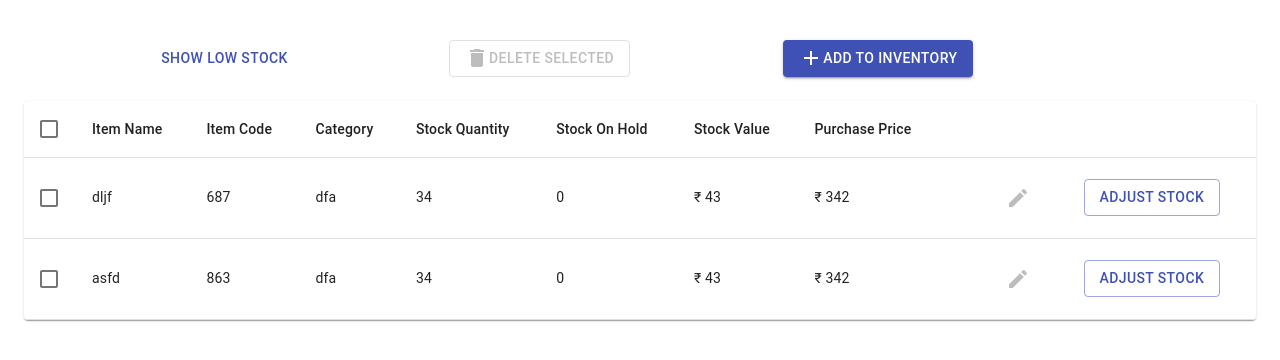
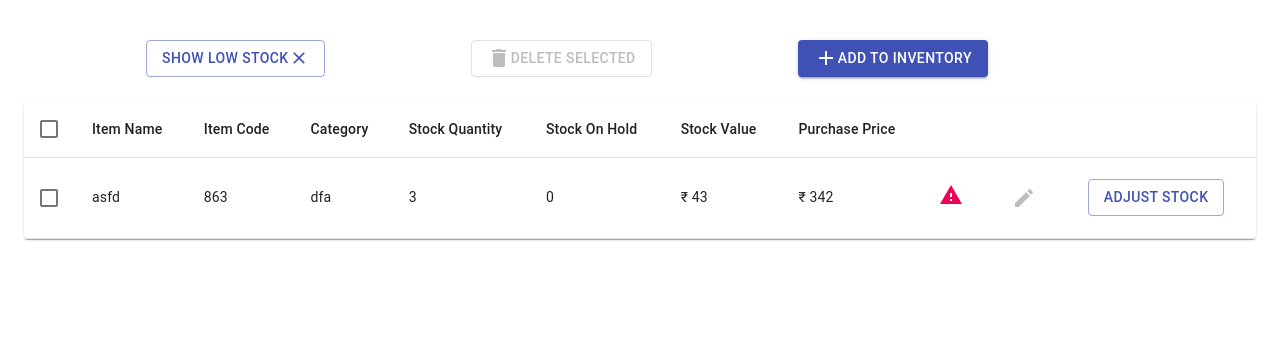
Before and after one commit to PriyaBihani/Solar-ladder-task, a React (Create React App) app in the folder client/: page / in a window 1280 px wide. Both pictures are taken after a click on the button "SHOW LOW STOCK". Shown: the top 360 px of the page. Built offline with nearby package versions, Linux system fonts and the light colour scheme.

Commit message:
fix: show low stock

```diff
--- a/client/src/App.js
+++ b/client/src/App.js
@@ -1,13 +1,57 @@
 import { useState } from 'react';
 import { Inventory, Actions } from './components';
 
+const data = [
+	{
+		id: 1,
+		itemName: 'dljf',
+		itemCode: 687,
+		category: 'dfa',
+		stockQuantity: 34,
+		stockOnHold: 0,
+		stockValue: 43,
+		price: 342,
+		lowStockUnits: 1,
+	},
+	{
+		id: 2,
+		itemName: 'asfd',
+		itemCode: 863,
+		category: 'dfa',
+		stockQuantity: 34,
+		stockOnHold: 0,
+		stockValue: 43,
+		price: 342,
+		lowStockUnits: 1,
+	},
+	{
+		id: 3,
+		itemName: 'asfd',
+		itemCode: 863,
+		category: 'dfa',
+		stockQuantity: 3,
+		stockOnHold: 0,
+		stockValue: 43,
+		price: 342,
+		lowStockUnits: 3,
+	},
+];
+
 const App = () => {
 	const [selected, setSelected] = useState([]);
-
+	const [showLowStock, setShowLowStock] = useState(false);
 	return (
 		<div className='App'>
-			<Actions />
-			<Inventory selected={selected} setSelected={setSelected} />
+			<Actions setShowLowStock={setShowLowStock} showLowStock={showLowStock} />
+			<Inventory
+				selected={selected}
+				setSelected={setSelected}
+				data={
+					showLowStock
+						? data.filter((item) => item.stockQuantity <= item.lowStockUnits)
+						: data
+				}
+			/>
 		</div>
 	);
 };
--- a/client/src/components/Actions.js
+++ b/client/src/components/Actions.js
@@ -1,9 +1,9 @@
 import { useState } from 'react';
 import { Box, Button } from '@material-ui/core';
-import { Delete, Add } from '@material-ui/icons';
+import { Delete, Add, Close } from '@material-ui/icons';
 import Lodal from './Upsert/Lodal';
 
-export const Actions = () => {
+export const Actions = ({ showLowStock, setShowLowStock }) => {
 	const [addModalState, setaddModalState] = useState(false);
 
 	return (
@@ -15,7 +15,12 @@ export const Actions = () => {
 				justifyContent: 'space-evenly',
 				alignItems: 'center',
 			}}>
-			<Button color='primary'>Show Low Stock</Button>
+			<Button
+				color='primary'
+				variant={showLowStock ? 'outlined' : 'text'}
+				onClick={() => setShowLowStock((prevState) => !prevState)}>
+				Show Low Stock {showLowStock && <Close fontSize='small' />}
+			</Button>
 			<Button variant='outlined' disabled>
 				<Delete />
 				{'  '} Delete Selected
--- a/client/src/components/Inventory.js
+++ b/client/src/components/Inventory.js
@@ -16,32 +16,7 @@ import {
 import { Edit, Warning } from '@material-ui/icons';
 import AdjustStock from './AdjustStock';
 
-const rows = [
-	{
-		id: 1,
-		itemName: 'dljf',
-		itemCode: 687,
-		category: 'dfa',
-		stockQuantity: 34,
-		stockOnHold: 0,
-		stockValue: 43,
-		price: 342,
-		lowStockUnits: 1,
-	},
-	{
-		id: 2,
-		itemName: 'asfd',
-		itemCode: 863,
-		category: 'dfa',
-		stockQuantity: 34,
-		stockOnHold: 0,
-		stockValue: 43,
-		price: 342,
-		lowStockUnits: 1,
-	},
-];
-
-export const Inventory = ({ selected, setSelected }) => {
+export const Inventory = ({ selected, setSelected, data }) => {
 	const [adjustStockModalState, setAdjustStockModalState] = useState(false);
 
 	const handleCheckboxClick = (event, id) => {
@@ -67,12 +42,12 @@ export const Inventory = ({ selected, setSelected }) => {
 
 	const handleSelectAllClick = (event) => {
 		if (event.target.checked) {
-			setSelected(rows.map((n) => n.id));
+			setSelected(data.map((n) => n.id));
 			return;
 		}
 		setSelected([]);
 	};
-	console.log(selected);
+
 	const isSelected = (id) => selected.indexOf(id) !== -1;
 
 	return (
@@ -85,10 +60,10 @@ export const Inventory = ({ selected, setSelected }) => {
 								<Checkbox
 									color='primary'
 									indeterminate={
-										selected.length > 0 && selected.length < rows.length
+										selected.length > 0 && selected.length < data.length
 									}
 									onChange={handleSelectAllClick}
-									checked={selected.length === rows.length}
+									checked={selected.length === data.length}
 								/>{' '}
 							</TableCell>
 							<TableCell>Item Name</TableCell>
@@ -104,29 +79,27 @@ export const Inventory = ({ selected, setSelected }) => {
 						</TableRow>
 					</TableHead>
 					<TableBody>
-						{rows.map((row) => (
-							<TableRow key={row.id}>
+						{data.map((item) => (
+							<TableRow key={item.id}>
 								<TableCell className='selectCheckbox' padding='checkbox'>
 									<Checkbox
 										color='primary'
-										onClick={(event) => handleCheckboxClick(event, row.id)}
-										checked={isSelected(row.id)}
+										onClick={(event) => handleCheckboxClick(event, item.id)}
+										checked={isSelected(item.id)}
 									/>
 								</TableCell>
 								<TableCell component='th' scope='row'>
-									{row.itemName}
+									{item.itemName}
 								</TableCell>
-								<TableCell>{row.itemCode}</TableCell>
-								<TableCell>{row.category}</TableCell>
-								<TableCell>{row.stockQuantity}</TableCell>
-								<TableCell>{row.stockOnHold}</TableCell>
-								<TableCell>&#8377; {row.stockValue}</TableCell>
-								<TableCell>&#8377; {row.price}</TableCell>
+								<TableCell>{item.itemCode}</TableCell>
+								<TableCell>{item.category}</TableCell>
+								<TableCell>{item.stockQuantity}</TableCell>
+								<TableCell>{item.stockOnHold}</TableCell>
+								<TableCell>&#8377; {item.stockValue}</TableCell>
+								<TableCell>&#8377; {item.price}</TableCell>
 								<TableCell>
-									{row.stockQuantity <= row.lowStockUnits && (
-										<IconButton>
-											<Warning color='secondary' />{' '}
-										</IconButton>
+									{item.stockQuantity <= item.lowStockUnits && (
+										<Warning color='secondary' />
 									)}
 								</TableCell>
 								<TableCell>
```
